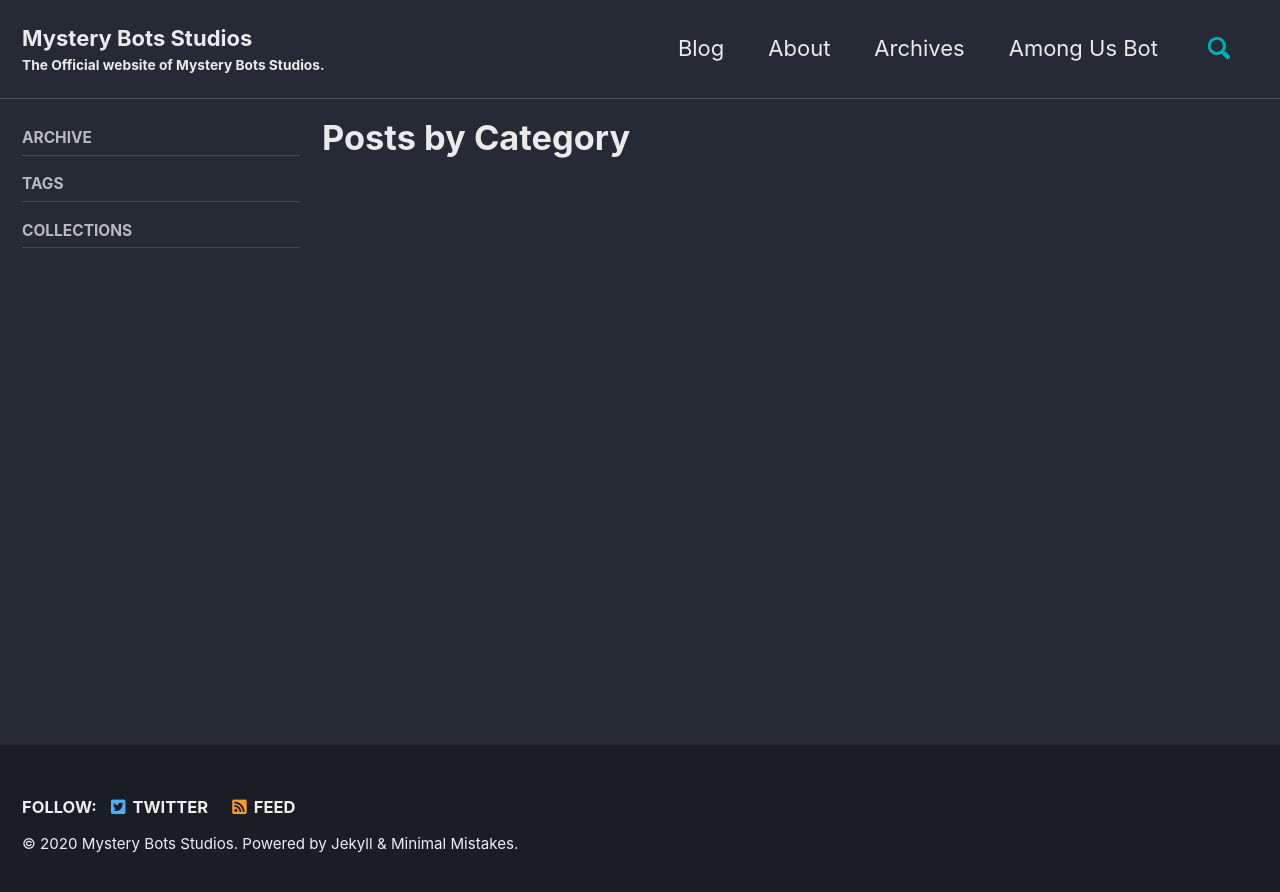
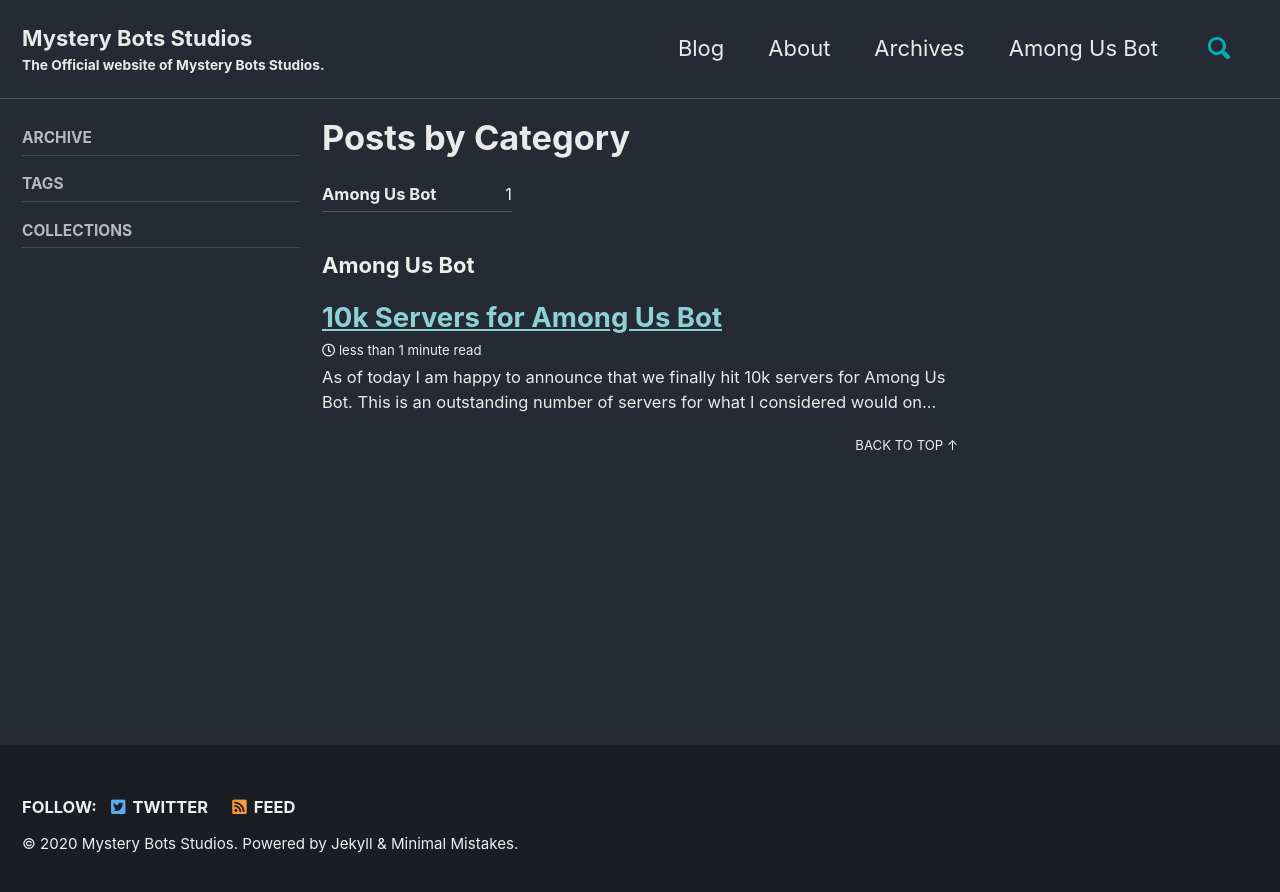
Before and after one commit to Mystery-Bots/mysterybots.com, a Jekyll site: the page built from _pages/categories.md, in a window 1280 px wide. Shown: the top 892 px of the page. Built offline with Jekyll 4.4.1, drawn with Linux system fonts in a browser that asks for light colours; cached includes are drawn as plain includes.

Commit message:
Blog: 10k servers

```diff
--- a/_posts/2020-10-15-10k-servers.md
+++ b/_posts/2020-10-19-10k-servers.md
@@ -2,9 +2,9 @@
 title: "10k Servers for Among Us Bot"
 tag: News
 category: Among Us Bot
-published: false
 ---
 
+![10k servers](/assets/images/blog/10k-servers.j2k){: .align-left}
 As of today I am happy to announce that we finally hit 10k servers for Among Us Bot. This is an outstanding number of servers for what I considered would only be invited to a couple of my friends Discord servers.
 
 The as some of you might know the main concept of the bot was just to mute and unmute a voice chat while me and my friends were playing. But as time progressed I ended up with adding a dead system which would prevent the bot from unmuting people who were set as dead as well as ways to change the prefix of the bot and with more plans in the works.
```
Also changed, not shown: 1 other file.
